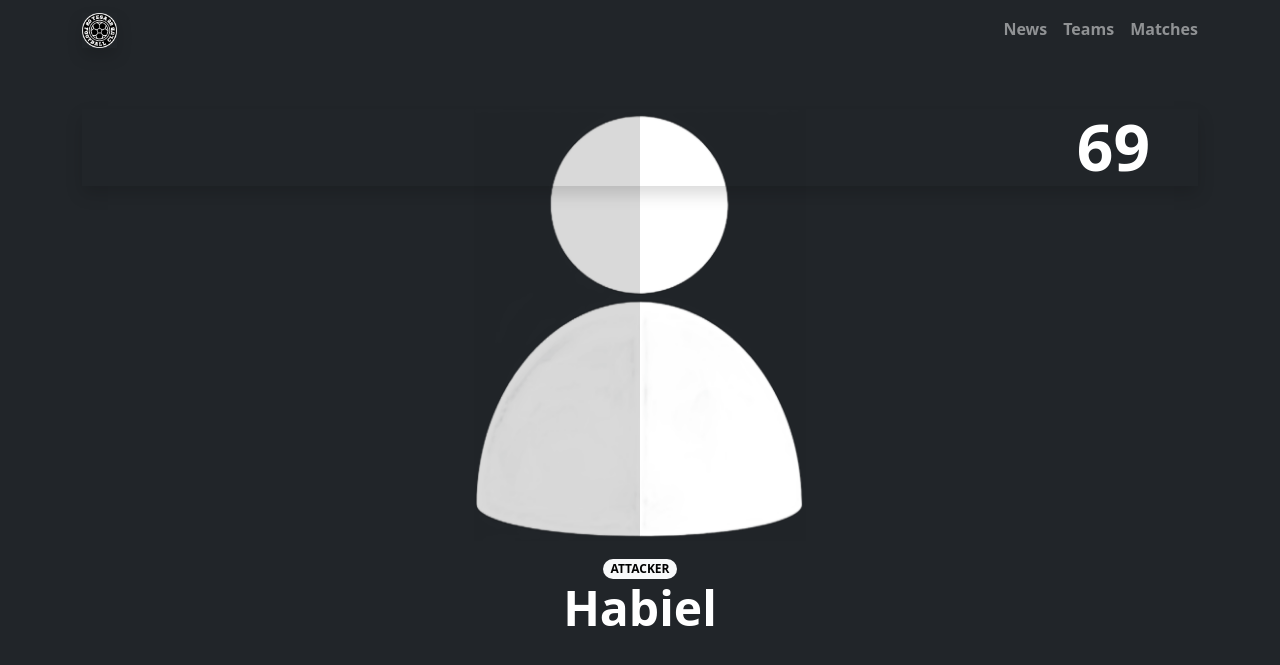
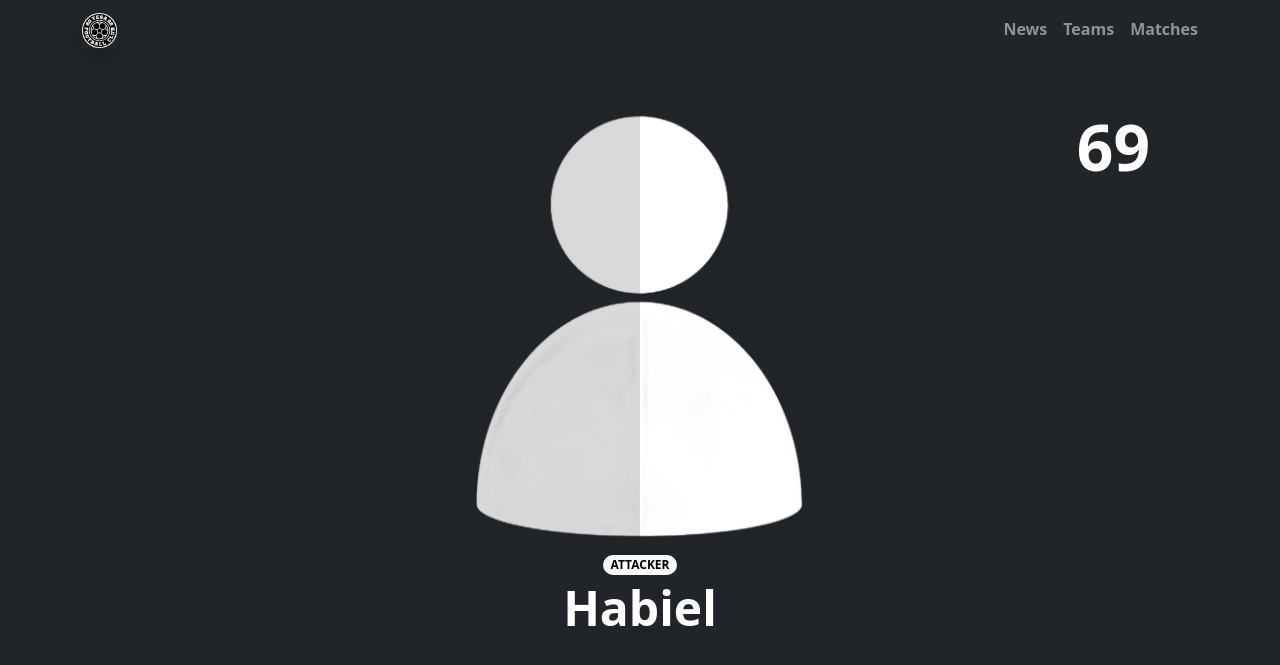
Before and after one commit to tesafc/tesafc.github.io, a Jekyll site: the page built from _players/4-number-69.md, in a window 1280 px wide. Shown: the top 665 px of the page. Built offline with Jekyll 4.4.1, drawn with Linux system fonts in a browser that asks for light colours; nearby versions of some CDN libraries.

Commit message:
Update player.html

```diff
--- a/_layouts/player.html
+++ b/_layouts/player.html
@@ -8,10 +8,10 @@
       <img src="{{ page.profile-picture | relative_url }}" alt="" class="card-img pb-5 mb-5" style="object-fit: contain; max-height: 30rem;">
       <div class="card-img-overlay d-flex flex-column justify-content-between p-0">
         <div>
-          <h1 class="card-title text-end text-uppercase fw-bolder shadow mb-0 pe-1 pe-md-5" style="font-size: 4rem;">{{ page.jersey-number }}</h1>
+          <h1 class="card-title text-end text-uppercase fw-bolder mb-0 pe-1 pe-md-5" style="font-size: 4rem;">{{ page.jersey-number }}</h1>
         </div>
         <div>
-          <p class="card-text text-center mb-0"><span class="badge rounded-pill text-uppercase text-bg-light lh-1">{{ page.position }}</span></p>
+          <p class="card-text text-center mb-1"><span class="badge rounded-pill text-uppercase text-bg-light lh-1">{{ page.position }}</span></p>
           <h2 class="card-title text-center text-capitalize fw-bolder mb-0" style="font-size: 3rem;">{{ page.jersey-name }}</h2>
         </div>
       </div>
```
